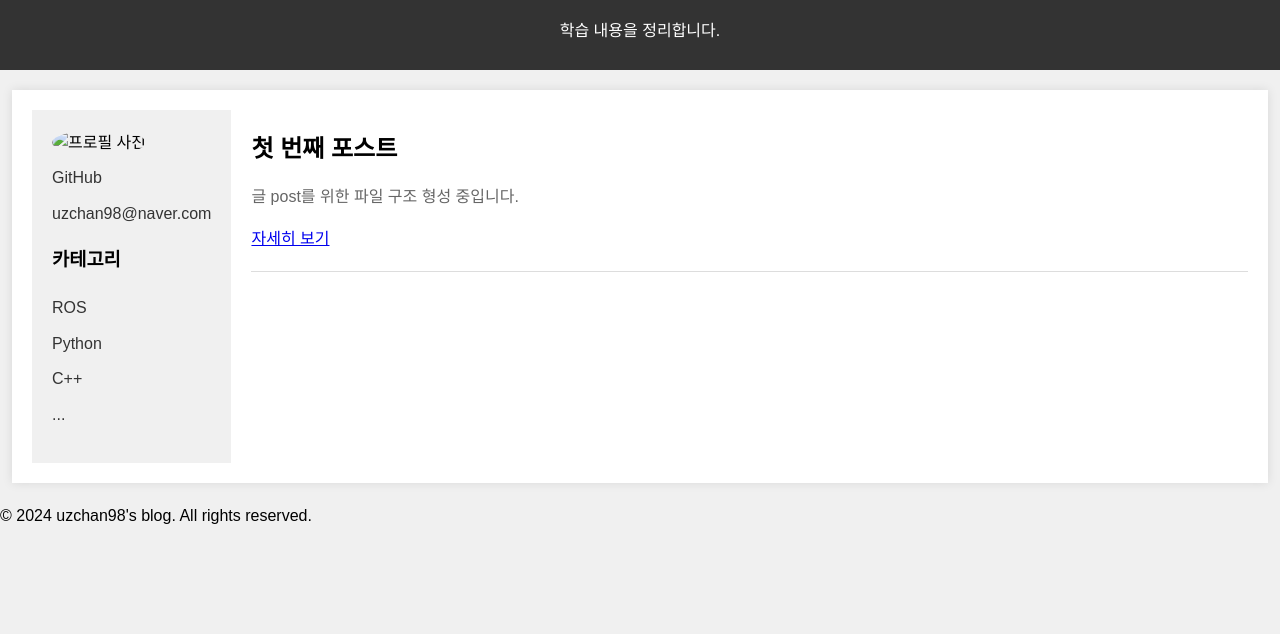
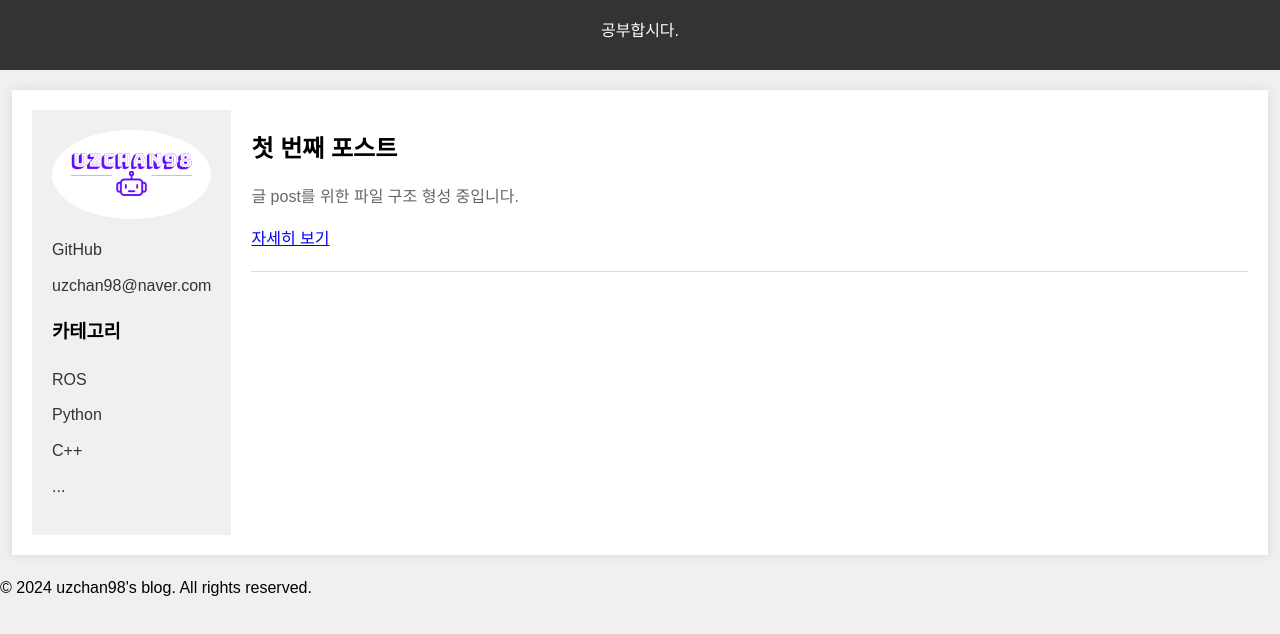
Before and after one commit to uzchan98/uzchan98.github.io, a plain HTML site: page index.html in a window 1280 px wide. Shown: the part 86-720 px from the top of the page. Drawn offline with Linux system fonts and the light colour scheme.

Commit message:
image path error debug

```diff
--- a/index.html
+++ b/index.html
@@ -82,13 +82,13 @@
 <body>
     <header>
         <h1>Uzchan98의 블로그</h1>
-        <p>학습 내용을 정리합니다.</p>
+        <p>공부합시다.</p>
     </header>
 
     <div class="container">
         <!-- 좌측 사이드바 -->
         <div class="sidebar">
-            <img src="~/assets/UZCHAN98.png" alt="프로필 사진" class="profile-img">
+            <img src="assets/UZCHAN98.png" alt="프로필 사진" class="profile-img">
             <div class="contact-info">
                 <a href="https://github.com/uzchan98">GitHub</a>
                 <a href="mailto:uzchan98@naver.com">uzchan98@naver.com</a>
```
Also changed, not shown: posts/post1.html (+1 -1 lines).
